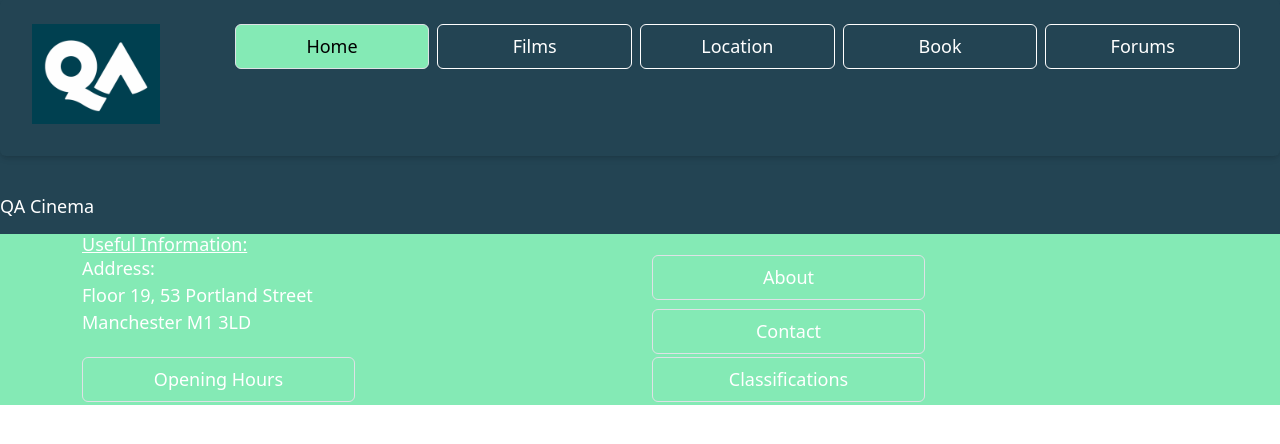
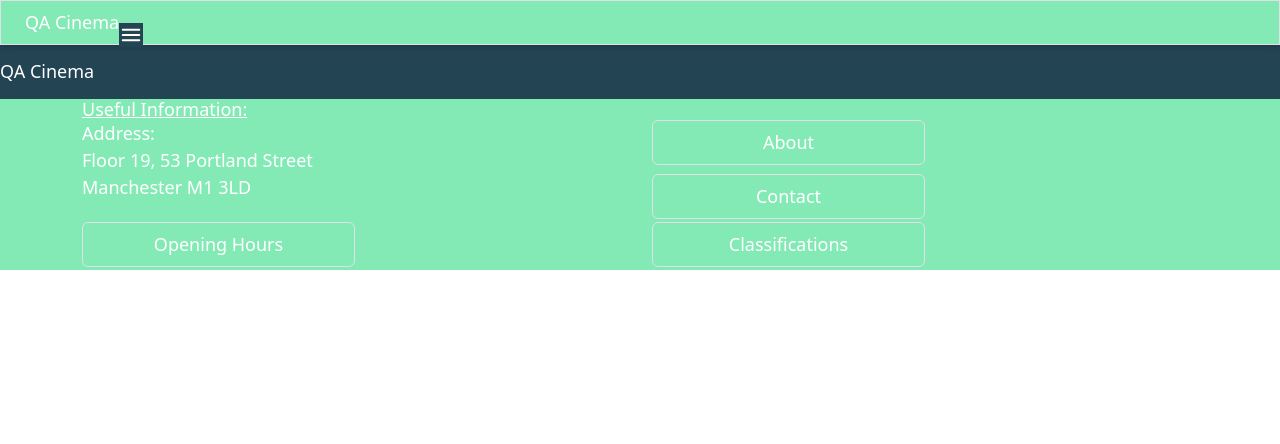
Before and after one commit to rcbcastillo/QA-Cinema, a React (Create React App) app in the folder frontend/: page / in a window 1280 px wide. Shown: the top 444 px of the page. Built offline with nearby package versions, Linux system fonts and the light colour scheme; no server answers.

Commit message:
Switch to Navbar component to test with fix

```diff
--- a/frontend/src/App.js
+++ b/frontend/src/App.js
@@ -28,7 +28,7 @@ function App() {
     <>
     {/* <BookingsTest /> */}
     <BrowserRouter>
-        <Navbar />
+        <NavbarComponent />
         <Routes>
           <Route path="/comments" element={<DiscussionBoard />}></Route>
           <Route path="/" element={<Home />}></Route>
```
